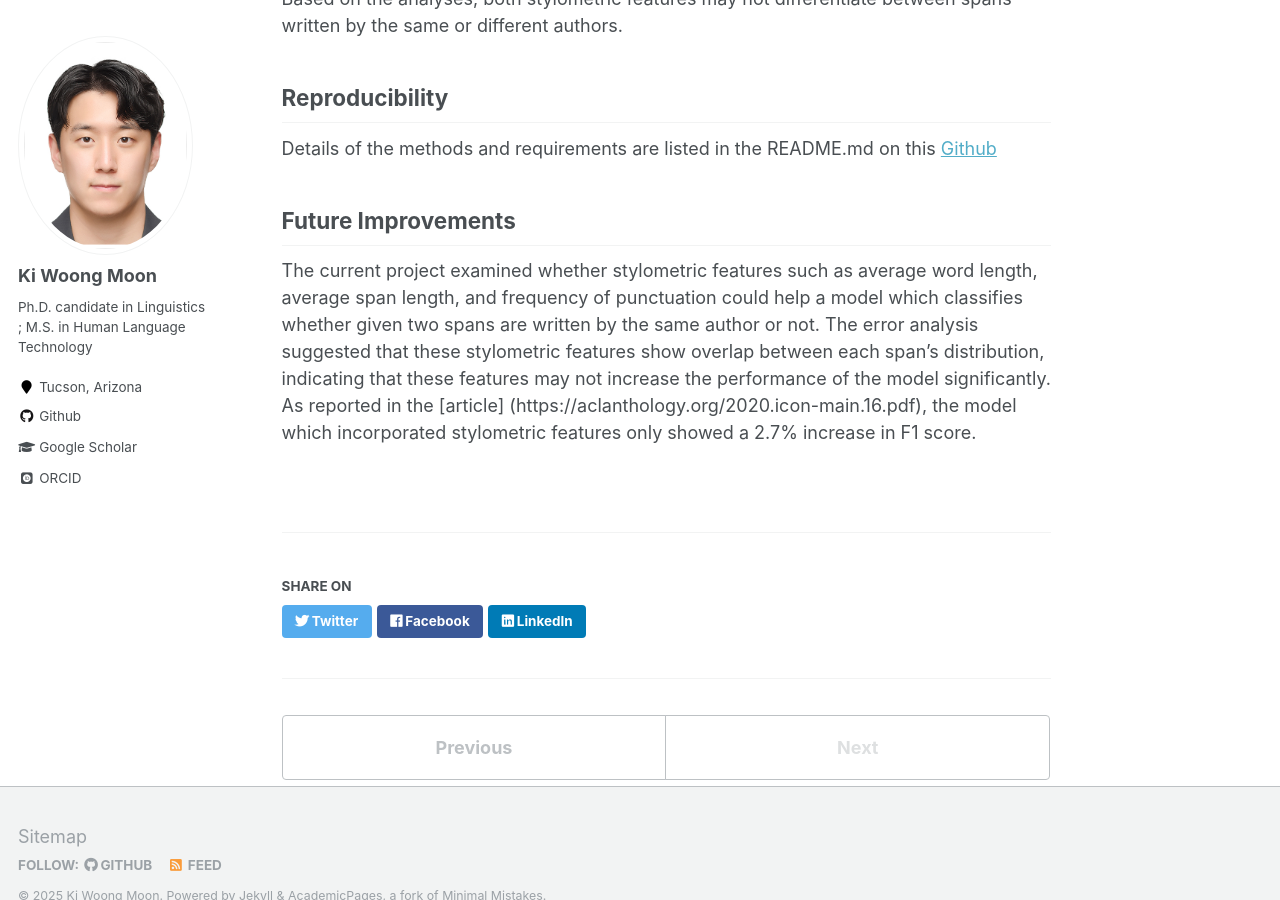
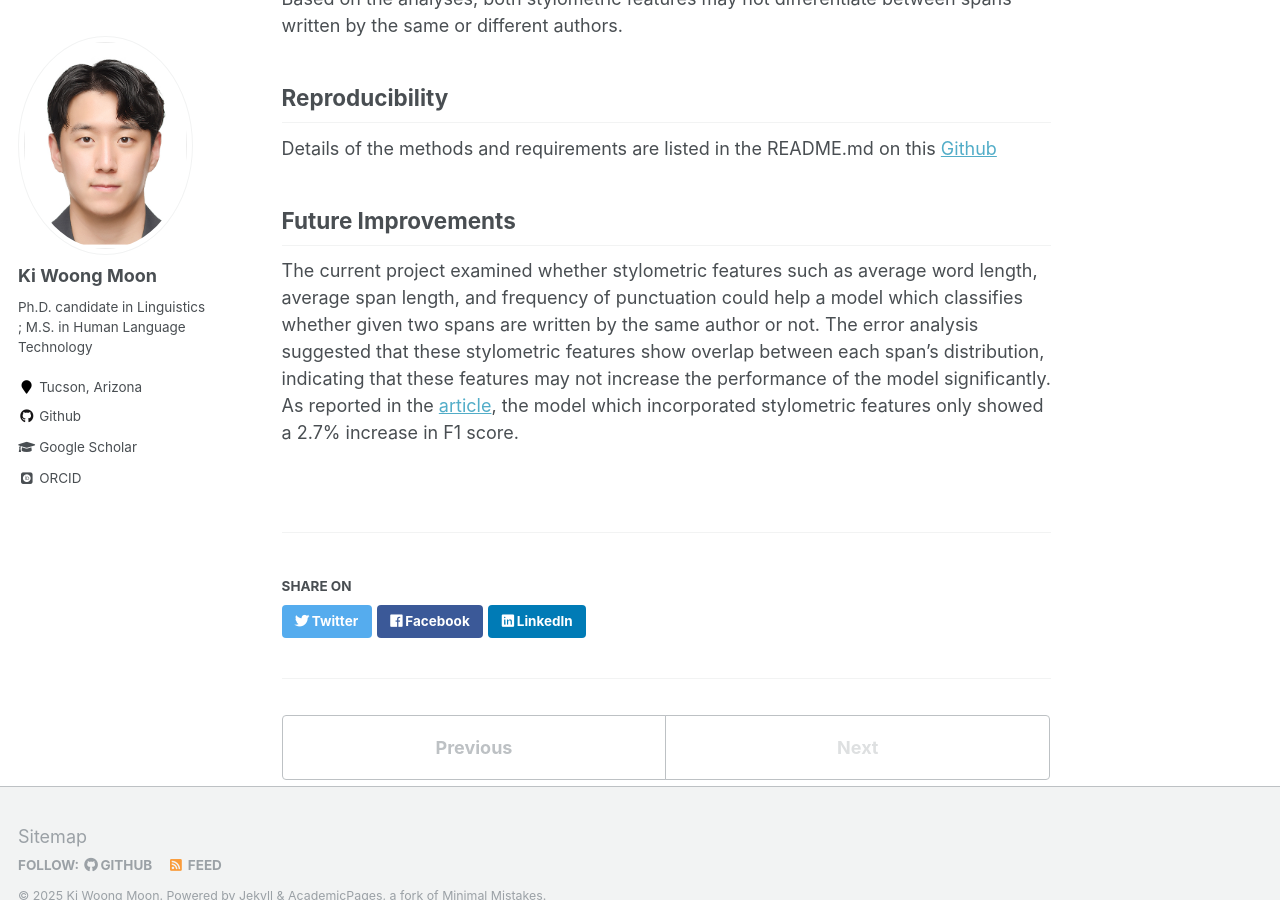
Before and after one commit to Ki-Woong95/Ki-Woong95.github.io, a Jekyll site: the page built from _portfolio/portfolio-3.md, in a window 1280 px wide and 900 px high, scrolled down 6292 px. Built offline with Jekyll 4.4.1, drawn with Linux system fonts in a browser that asks for light colours; some web fonts are replaced; some of the changed text lies outside the part shown.

Commit message:
updating project 3

```diff
--- a/_portfolio/portfolio-3.md
+++ b/_portfolio/portfolio-3.md
@@ -67,7 +67,7 @@
 
 ### Stylometric features
 In addition to increasing the number of training data, the project utilized feature engineering to enhance the performance of the model.
-Based on the paper which fine-tuned the BERT model for Authorship Attribution (https://aclanthology.org/2020.icon-main.16.pdf), the project extracted three stylometric features for each span:
+Based on the paper which fine-tuned [the BERT model for Authorship Attribution](https://aclanthology.org/2020.icon-main.16.pdf), the project extracted three stylometric features for each span:
 - **average word length**: The mean number of characters per word in a span
 - **average span length**: The average number of words in a span
 - **punctuation frequency**: The number of punctuation marks per unit of text.
@@ -156,4 +156,4 @@
 
 The current project examined whether stylometric features such as average word length, average span length, and frequency of punctuation could help a model which classifies whether
 given two spans are written by the same author or not. The error analysis suggested that these stylometric features show overlap between each span's distribution, indicating that these features
-may not increase the performance of the model significantly. As reported in the [article] (https://aclanthology.org/2020.icon-main.16.pdf), the model which incorporated stylometric features only showed a 2.7% increase in F1 score.
+may not increase the performance of the model significantly. As reported in the [article](https://aclanthology.org/2020.icon-main.16.pdf), the model which incorporated stylometric features only showed a 2.7% increase in F1 score.
```
